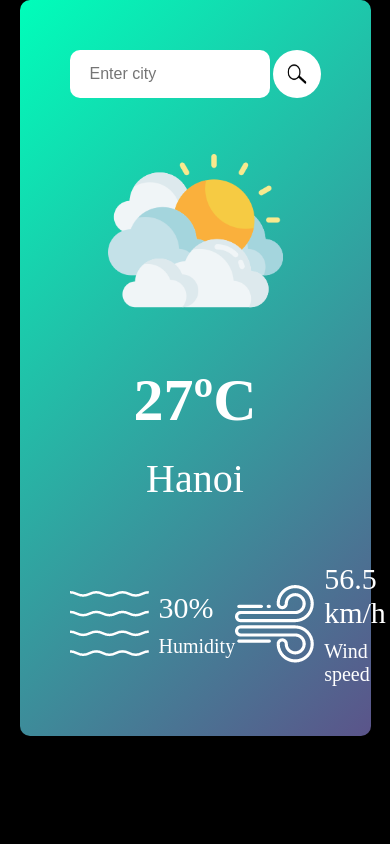
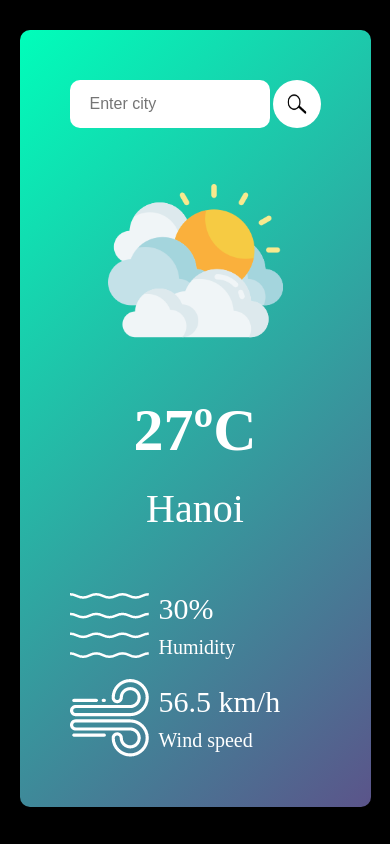
Before and after one commit to liem754/weather-app, a plain HTML site: page index.html in a window 390 px wide. Drawn offline with Linux system fonts and the light colour scheme.

Commit message:
fix responsive

```diff
--- a/main.css
+++ b/main.css
@@ -15,6 +15,7 @@ body {
   align-items: center;
 }
 .app {
+  margin: 30px 0;
   width: 90%;
   max-width: 600px;
   background: linear-gradient(135deg, #00feba, #5b548a);
@@ -37,7 +38,7 @@ body {
 }
 .app__search button {
   background-color: white;
-
+  cursor: pointer;
   padding: 8px;
   border-radius: 50%;
   display: flex;
@@ -96,3 +97,10 @@ body {
 .wind__info {
   font-size: 20px;
 }
+@media only screen and (max-width: 600px) {
+  .app__info {
+    flex-direction: column;
+    gap: 20px;
+    align-items: start;
+  }
+}
```
